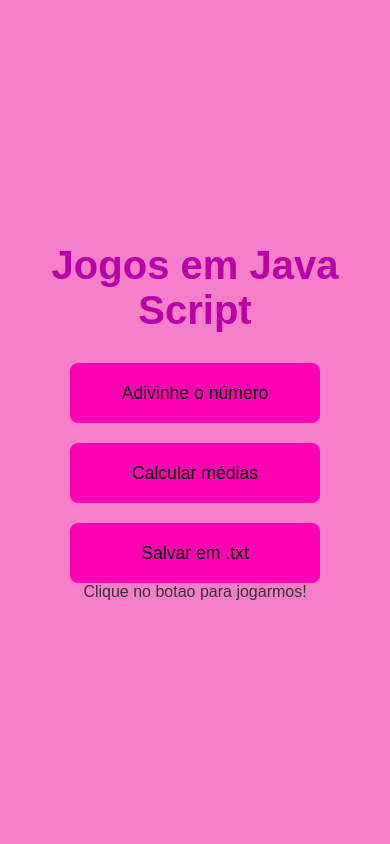
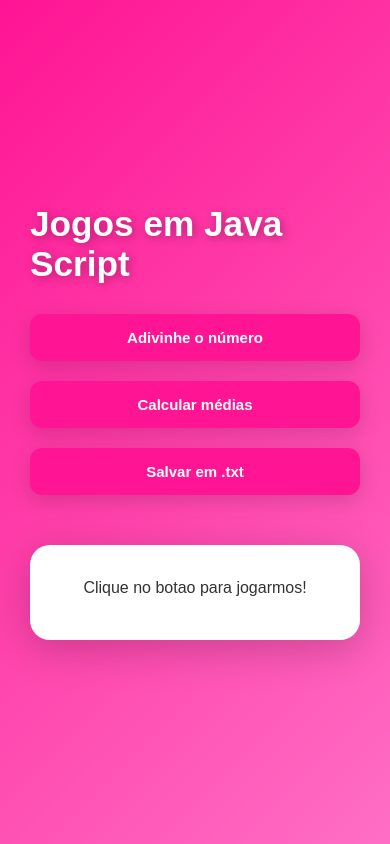
Before and after one commit to conrah/javascript, a plain HTML site: page index.html in a window 390 px wide. Drawn offline with Linux system fonts and the light colour scheme.

Commit message:
Update style.css

```diff
--- a/style.css
+++ b/style.css
@@ -5,47 +5,123 @@
 }
 
 body {
-  background-color: #f77ec8;
-  font-family: Arial, sans-serif;
-  height: 100vh;
+  font-family: 'Poppins', sans-serif;
+  background: linear-gradient(135deg, #ff1493 0%, #ff6ec4 100%);
+  min-height: 100vh;
   display: flex;
   flex-direction: column;
+  align-items: center;
   justify-content: center;
-  align-items: center;
-  text-align: center;
-  color: #333;
-  padding: 20px;
+  padding: 30px;
+  color: white;
 }
 
 h1 {
-  color: #b800a8;
-  margin-bottom: 30px;
-  font-size: 2.5em;
+  font-size: 3rem;
+  font-weight: 700;
+  margin-bottom: 40px;
+  text-shadow: 2px 2px 10px rgba(0, 0, 0, 0.3);
 }
 
 .botoes {
   display: flex;
+  flex-wrap: wrap;
   gap: 20px;
-  flex-wrap: wrap;
   justify-content: center;
+  margin-bottom: 50px;
 }
 
 button {
-  background-color: #ff00b3;
-  color: rgb(0, 0, 0);
+  background: #ff1493;
+  color: white;
+  padding: 15px 30px;
   border: none;
-  padding: 12px 20px;
-  font-size: 1.1em;
+  border-radius: 12px;
+  font-size: 16px;
+  font-weight: 600;
   cursor: pointer;
-  border-radius: 8px;
-  transition: background-color 0.3s ease, transform 0.2s ease;
-  flex: 1 1 250px;
-  max-width: 250px;
-  min-width: 200px;
-  height: 60px;
+  transition: all 0.3s ease;
+  box-shadow: 0 6px 20px rgba(0, 0, 0, 0.15);
 }
 
 button:hover {
-  background-color: #fc63e2;
+  background: #e60073;
   transform: scale(1.05);
 }
+
+button:active {
+  transform: scale(0.98);
+}
+
+#conteudo {
+  background: white;
+  color: #ff1493;
+  padding: 40px;
+  border-radius: 20px;
+  width: 100%;
+  max-width: 500px;
+  text-align: center;
+  box-shadow: 0 10px 40px rgba(0, 0, 0, 0.2);
+}
+
+#conteudo h2 {
+  font-size: 24px;
+  margin-bottom: 15px;
+  color: #e60073;
+}
+
+#conteudo p {
+  font-size: 16px;
+  line-height: 1.6;
+  margin-bottom: 10px;
+  color: #333;
+}
+
+input[type="number"],
+input[type="text"],
+textarea {
+  width: 100%;
+  max-width: 100%;
+  padding: 12px 16px;
+  margin-top: 15px;
+  border-radius: 10px;
+  border: 2px solid #ff1493;
+  font-size: 16px;
+  transition: 0.3s;
+  background: #fff0fa;
+  color: #333;
+}
+
+input:focus,
+textarea:focus {
+  border-color: #e60073;
+  outline: none;
+  box-shadow: 0 0 0 3px rgba(255, 20, 147, 0.2);
+}
+
+#resultado {
+  margin-top: 25px;
+  background: #ff1493;
+  color: white;
+  padding: 15px;
+  font-weight: bold;
+  border-radius: 12px;
+  box-shadow: 0 5px 20px rgba(255, 20, 147, 0.3);
+}
+
+/* Responsivo */
+@media (max-width: 600px) {
+  h1 {
+    font-size: 2.2rem;
+    margin-bottom: 30px;
+  }
+
+  button {
+    width: 100%;
+    font-size: 15px;
+  }
+
+  #conteudo {
+    padding: 30px 20px;
+  }
+}
```
